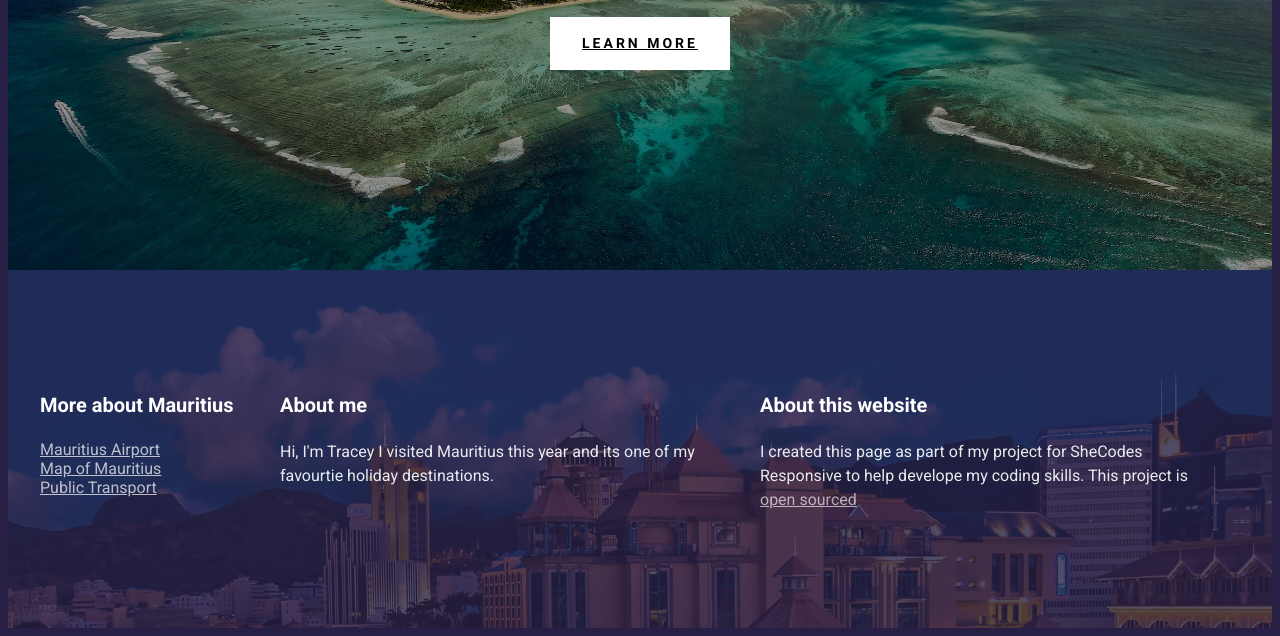
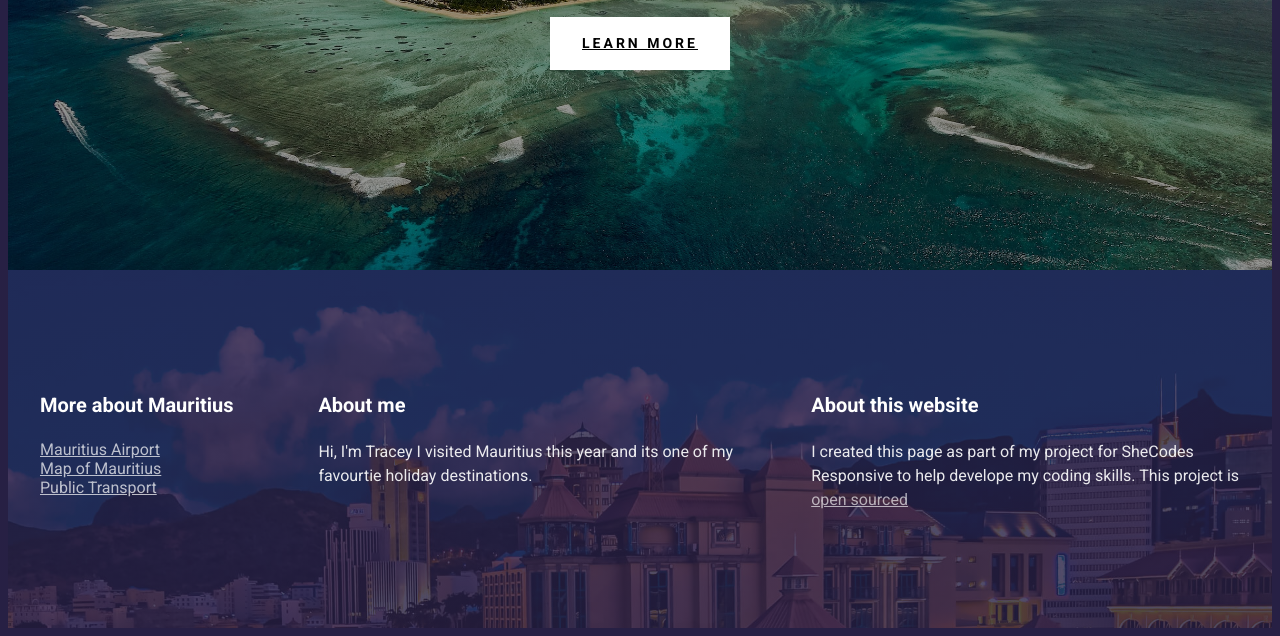
Before and after one commit to TLintott/travel-project, a plain HTML site: page index.html in a window 1280 px wide. Shown: the part 441-1077 px from the top of the page. Drawn offline with Linux system fonts and the light colour scheme.

Commit message:
updated grid styling

```diff
--- a/src/styles.css
+++ b/src/styles.css
@@ -12,6 +12,7 @@ body{
 .grid{
     display: grid;
     grid-template-columns:1fr 2fr 2fr;
+    grid-gap: 64px;
 }
 
 section{
@@ -85,7 +86,6 @@ footer p{
     font-weight: 400;
     font-size: 16px;
     opacity: 0.9;
-    margin-right: 20px;
     line-height: 24px;
 
 }
```
